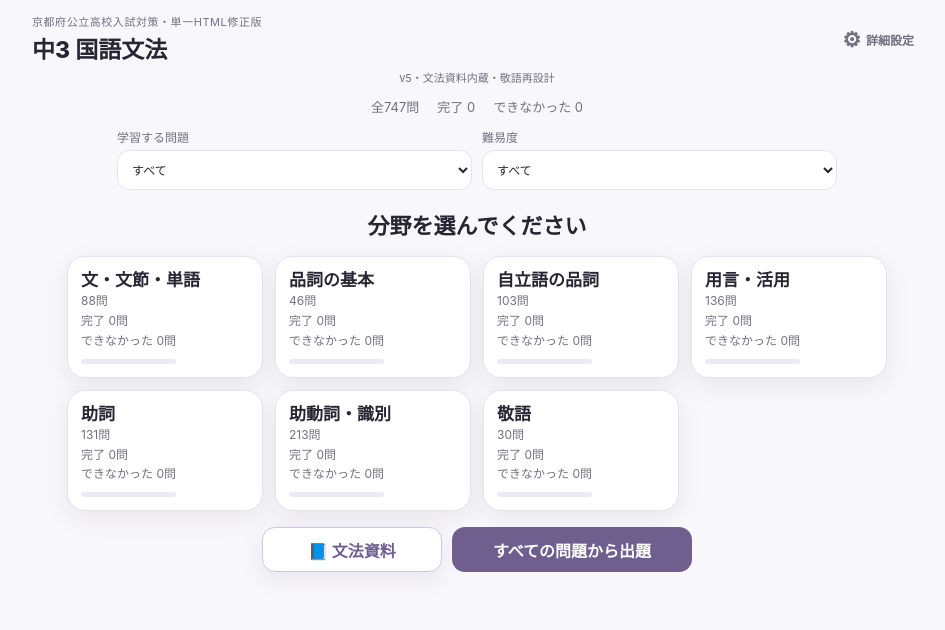
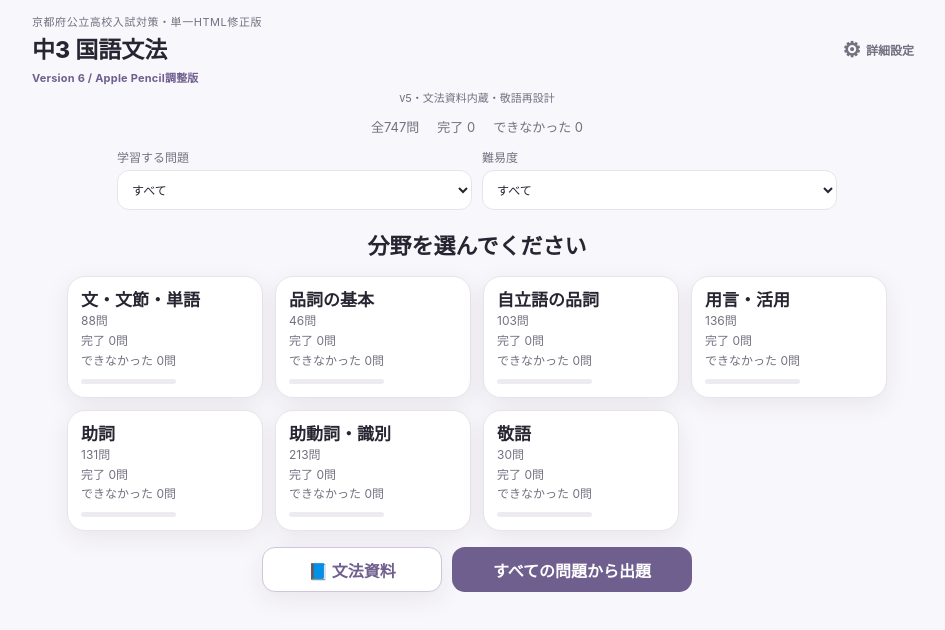
Before and after one commit to biscobeil6/bunpou, a plain HTML site: page index.html in a window 1280 px wide. Shown: the whole page, without its empty margins (163-1108 px from the left). Drawn offline with Linux system fonts and the light colour scheme.

Commit message:
Add files via upload

```diff
--- a/index.html
+++ b/index.html
@@ -14,6 +14,7 @@
     <div>
       <div class="eyebrow">京都府公立高校入試対策・単一HTML修正版</div>
       <h1>中3 国語文法</h1>
+      <div class="app-version">Version 6 / Apple Pencil調整版</div>
     </div>
     <button id="settingsBtnHome" class="settings-link" aria-label="詳細設定">
       <span class="gear">⚙</span><span>詳細設定</span>
--- a/style.css
+++ b/style.css
@@ -312,3 +312,13 @@ body.drawing-mode {
   -webkit-user-select: none !important;
   user-select: none !important;
 }
+
+
+/* ===== バージョン表示 ===== */
+.app-version{
+  margin-top:4px;
+  font-size:11px;
+  font-weight:700;
+  color:var(--accent);
+  letter-spacing:.02em;
+}
```
Also changed, not shown: README.txt.
